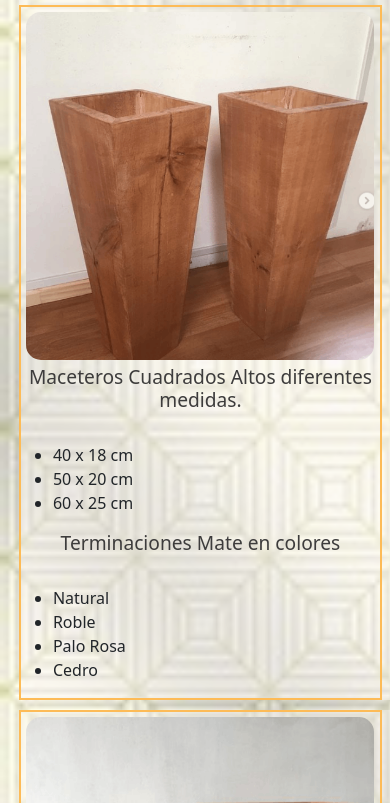
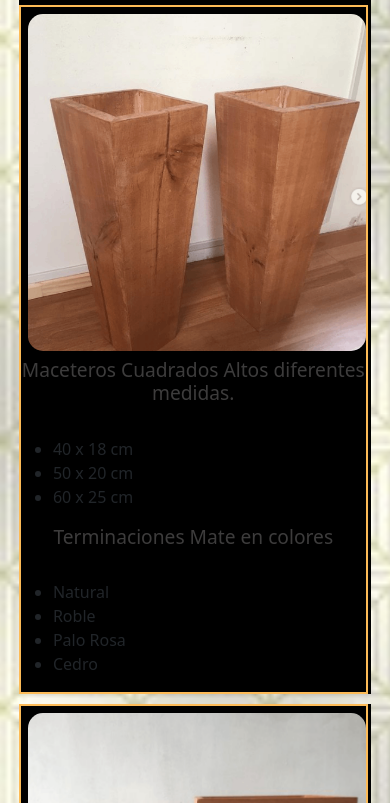
Before and after one commit to ritdaniel/Cristian-Palma-Wooden, a website: page productos.html in a window 390 px wide. Shown: the part 425-1228 px from the top of the page. Drawn offline with nearby package versions, Linux system fonts and the light colour scheme.

Commit message:
commit encuadrad datos  esteticos mobile

```diff
--- a/productos.html
+++ b/productos.html
@@ -77,7 +77,7 @@
 				</div>
 				<!-- Fin menu izquierdo -->
 				<!-- comienzo contenido -->
-				<div class="datos mx-auto">
+				<div class="datos">
 					<div class="rrss">
 							<!-- Redes sociales -->
 					<a  href="https://www.instagram.com/maceteros.wooden/" >
--- a/scss/_content.scss
+++ b/scss/_content.scss
@@ -35,22 +35,23 @@
 	color: #4E4C4C;
 }
 .productos{
-	width: 95%;
+	width: 99%;
 	display: inline-block;
   	vertical-align: top;
 	border: rgb(253, 187, 87) 2px solid;
 }
-.imgProd, .descProuctos, .cajaProductos, .coloresProd{
+.imgProd, .descProuctos, .coloresProd{
 	width: 100%;
 }
 .iProducto{
 
-	width: 97%;
+	width: 98%;
 	border-radius: 15px;
-    margin: 5px;
+    margin: 7px;
 }
 .cajaProductos{
-	background-color:$cfooter;
+	//background-color:$cfooter;
+	background-color:black;
 	margin: 5px 15px;
 }
 .cajaProductos__title--orange{
```
Also changed, not shown: css/style.css.
